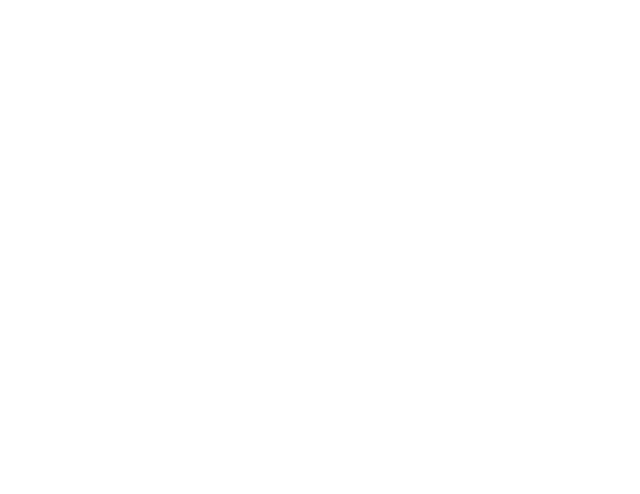
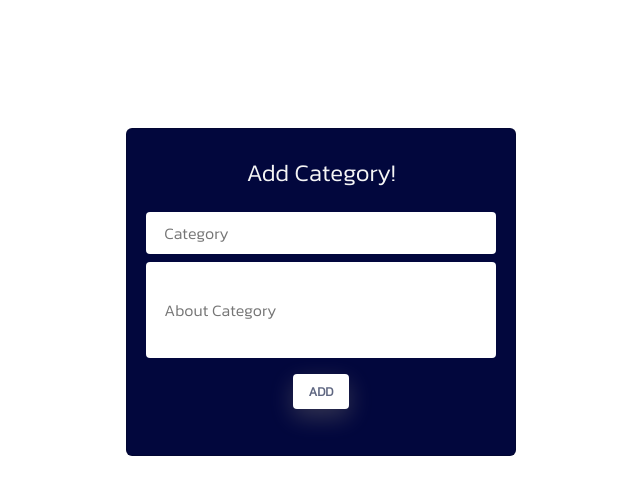
Before and after one commit to shamilbinumer/SportsTrack, a React (Vite) app: page /addCategory in a window 1280 px wide. Before the commit this address had no page. Shown: the top 494 px of the page, without its empty margins (319-959 px from the left). Built offline with nearby package versions, Linux system fonts and the light colour scheme.

Commit message:
cat-added

```diff
--- a/router.js
+++ b/router.js
@@ -7,5 +7,6 @@ router.route("/adminlogin").post(controller.AdminLogin);
 router.route("/home").get(Auth,controller.home);
 router.route("/getemail/:email").get(controller.GetAdmin);
 router.route("/adminpassword").patch(controller.forgotAdminpwd)
+router.route("/addCategory").post(controller.AddCategory)
 
 export default router;
--- a/src/App.jsx
+++ b/src/App.jsx
@@ -7,6 +7,7 @@ import AdminLogin from './Components/Admin/AdminLogin/AdminLogin'
 import AdminRegister from './Components/Admin/AdminRegister/AdminRegister'
 import AdminHome from './Components/Admin/AdminHomePage/AdminHome'
 import AdminFrgtPwd from './Components/Admin/AdminFrgtPwd/AdminFrgtPwd'
+import AddCategory from './Components/Admin/AddCategory/AddCategory'
 
 function App() {
 
@@ -19,6 +20,7 @@ function App() {
     <Route path='/adminResgiter' Component={AdminRegister}/>
     <Route path='/adminhome' Component={AdminHome}/>
     <Route path='/adminFrgtPwd' Component={AdminFrgtPwd}/>
+    <Route path='/addCategory' Component={AddCategory}/>
   </Routes>
   </BrowserRouter>
     </>
--- /dev/null
+++ b/src/Components/Admin/AddCategory/AddCategory.jsx
@@ -0,0 +1,24 @@
+import React from 'react'
+import './Addcategory.scss'
+
+const AddCategory = () => {
+  return (
+    <div className='add-cat-main'>
+         <div className="card">
+  <h4 className="title">Add Category!</h4>
+  <form>
+
+    <div className="field">
+      <input id="category" placeholder="Category" className="input-field" name="category" type="email" />
+    </div>
+    <div className="field">
+      <input id="about-cat" placeholder="About Category" className="input-field-about" name="aboutCategory" type="password" />
+    </div>
+    <button className="btn" type="submit">Add</button>
+  </form>
+</div>
+    </div>
+  )
+}
+
+export default AddCategory
--- /dev/null
+++ b/src/Components/Admin/AddCategory/Addcategory.scss
@@ -0,0 +1,92 @@
+.add-cat-main{
+    .card {
+        width: 390px;
+        margin: auto;
+        margin-top: 10%;
+        padding: 1.9rem 1.2rem;
+        text-align: center;
+        background: rgb(2, 7, 61);
+        // border: 2px solid red;
+       }
+
+       /*Inputs*/
+       .field {
+        margin-top: .5rem;
+        display: flex;
+        align-items: center;
+        justify-content: center;
+        gap: .5em;
+        background-color: #ffffff;
+        border-radius: 4px;
+        padding: .5em 1em;
+       }
+
+       .input-icon {
+        height: 1em;
+        width: 1em;
+        fill: rgb(2, 7, 61);
+       }
+
+       .input-field {
+        background: none;
+        border: none;
+        outline: none;
+        width: 100%;
+        color: #000000;
+       }
+       .input-field-about {
+        background: none;
+        border: none;
+        height: 80px;
+        outline: none;
+        width: 100%;
+        color: #000000;
+       }
+
+
+       /*Text*/
+       .title {
+        margin-bottom: 1rem;
+        font-size: 1.5em;
+        font-weight: 500;
+        color: #f5f5f5;
+       }
+
+       /*Buttons*/
+       .btn {
+        margin: 1rem;
+        border: none;
+        border-radius: 4px;
+        font-weight: bold;
+        font-size: .8em;
+        text-transform: uppercase;
+        padding: 0.6em 1.2em;
+        background-color: #ffffff;
+        color: #5e6681;
+        box-shadow: 0 8px 24px 0 rgb(255 235 167 / 20%);
+        transition: all .3s ease-in-out;
+       }
+
+       .btn-link {
+        color: #f5f5f5;
+        display: block;
+        font-size: .75em;
+        transition: color .3s ease-out;
+       }
+
+       /*Hover & focus*/
+       .field input:focus::placeholder {
+        opacity: 0;
+        transition: opacity .3s;
+       }
+
+       .btn:hover {
+        background-color: #5e6681;
+        color: #ffeba7;
+        box-shadow: 0 8px 24px 0 rgb(16 39 112 / 20%);
+       }
+
+       .btn-link:hover {
+        color: #ffeba7;
+       }
+}
--- a/src/Components/Admin/AdminHomePage/AdminHome.jsx
+++ b/src/Components/Admin/AdminHomePage/AdminHome.jsx
@@ -70,7 +70,7 @@ const AdminHome = () => {
             </table>
           </div>
           <div className="add-cat-section">
-            <Link className='add-cat-btn'>Add New Category <i className="fa fa-plus" aria-hidden="true"></i></Link>
+            <Link className='add-cat-btn' to='/addCategory'>Add New Category <i className="fa fa-plus" aria-hidden="true"></i></Link>
           </div>
         </div>
         <div className="hero-right"></div>
```
Also changed, not shown: category.model.js (added, +7 -0 lines), controller.js (+16 -18 lines).
